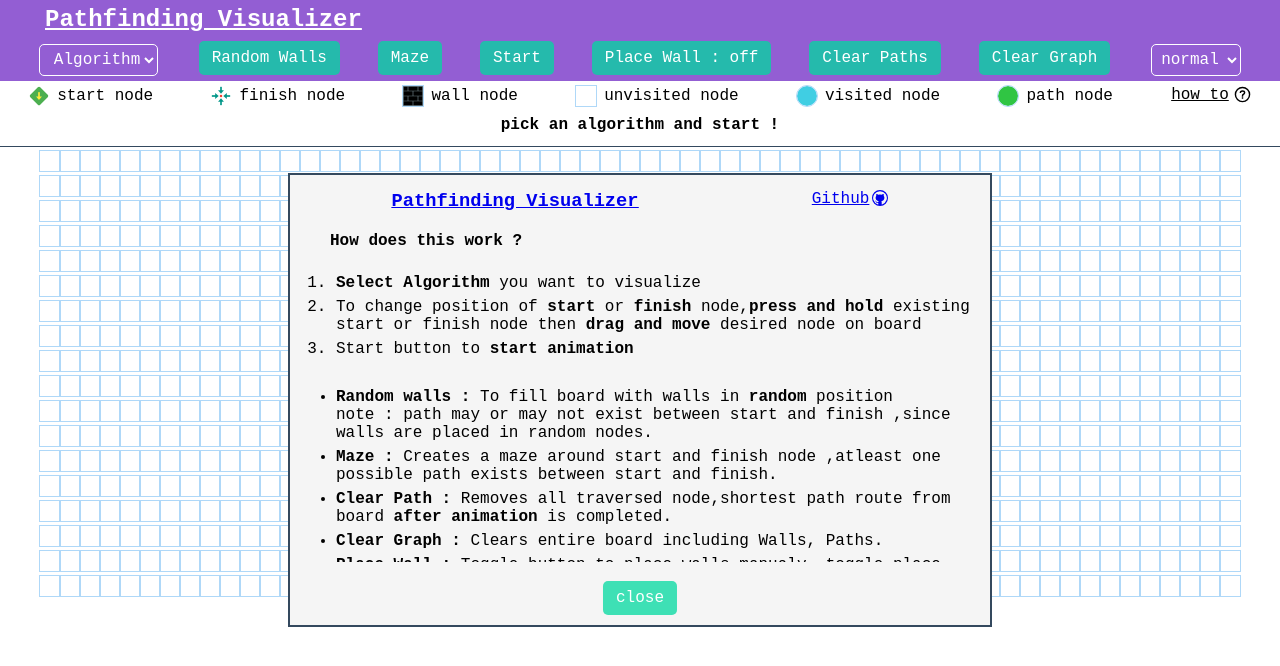
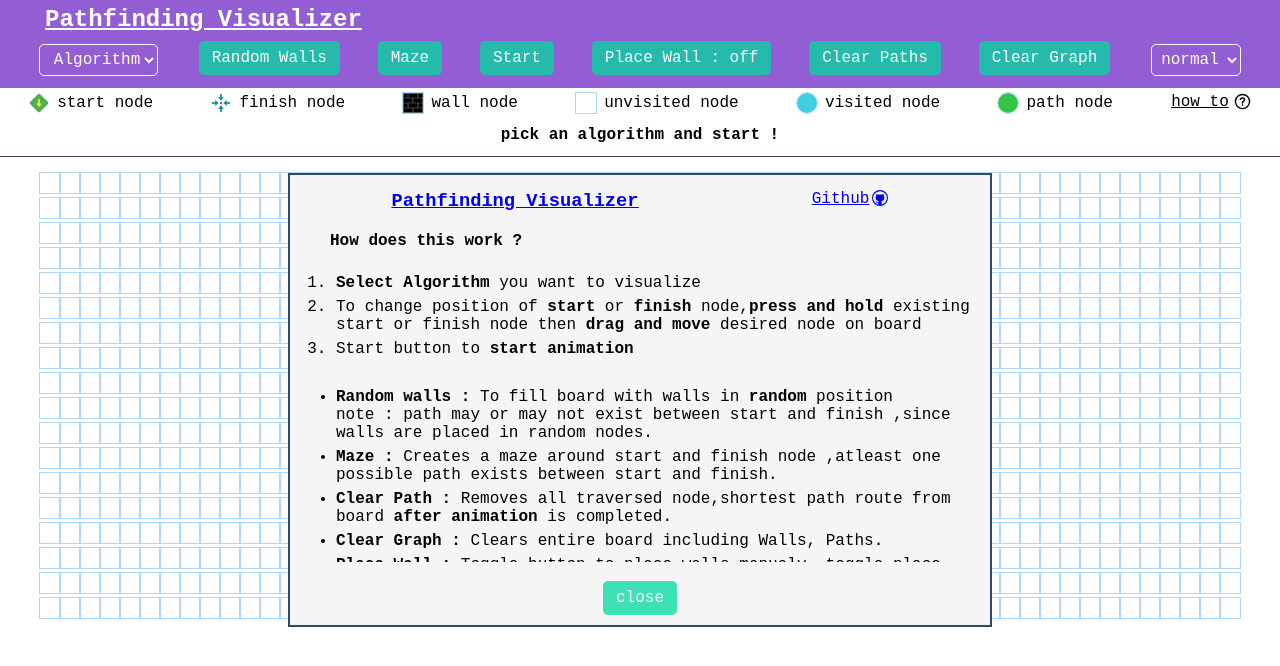
Before and after one commit to Prajwal-54/pathFinder, a React (Create React App) app: page / in a window 1280 px wide. Shown: the top 666 px of the page. Built offline with nearby package versions, Linux system fonts and the light colour scheme.

Commit message:
update ui

```diff
--- a/src/css/home.css
+++ b/src/css/home.css
@@ -8,15 +8,14 @@
   width: 100%;
   display: flex;
   flex-direction: column;
-  justify-content: space-between;
+  justify-content: space-evenly;
 }
 .graph {
   display: flex;
   flex-direction: column;
   align-items: center;
   justify-content: center;
-
-  /* margin-bottom: 7px; */
+  margin-top: 1%;
 }
 
 .header {
@@ -28,6 +27,8 @@
   display: flex;
   flex-direction: row;
   justify-content: space-evenly;
+  margin-top: 0.5%;
+  margin-bottom: 0.5%;
 }
 button {
   height: min-content;
@@ -92,7 +93,7 @@ h2 {
   background-color: white;
   height: 30px;
   text-align: center;
-  padding-top: 10px;
+  padding-top: 1%;
 }
 
 #tutorialBoard {
```
